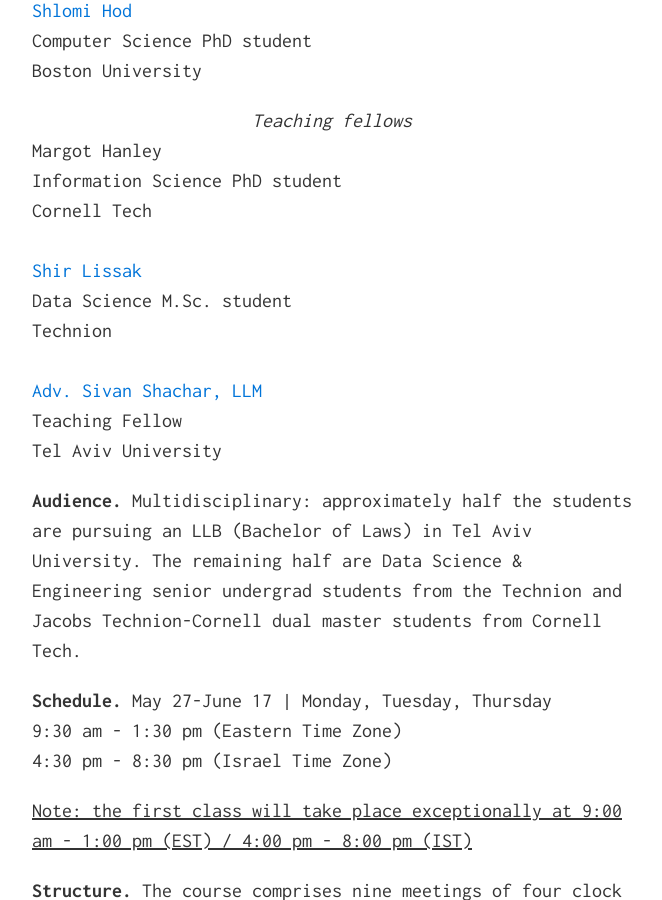
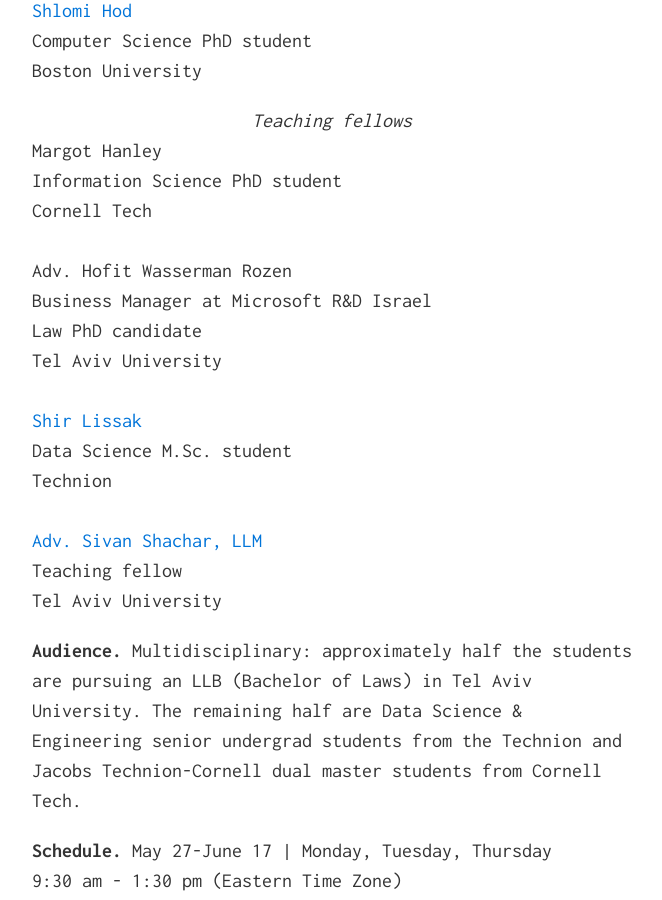
Before and after one commit to ResponsiblyAI/learn, a Jekyll site: the page built from index.md, in a window 1280 px wide and 900 px high, scrolled down 2266 px. Shown: the whole window, without its empty margins (308-970 px from the left). Built offline with Jekyll 4.4.1, drawn with Linux system fonts in a browser that asks for light colours; nearby versions of some CDN libraries.

Commit message:
add hofit

```diff
--- a/index.md
+++ b/index.md
@@ -57,13 +57,18 @@
 Information Science PhD student
 Cornell Tech
 <br/><br/>
+Adv. Hofit Wasserman Rozen
+Business Manager at Microsoft R&D Israel
+Law PhD candidate
+Tel Aviv University
+<br/><br/>
 <a href="https://www.linkedin.com/in/shir-lissak-012174166/">Shir Lissak</a>
 Data Science M.Sc. student
 Technion
 <br/><br/>
 <a href="https://www.linkedin.com/in/sivan-shachar-1389801ba/
 ">Adv. Sivan Shachar, LLM</a>
-Teaching Fellow
+Teaching fellow
 Tel Aviv University
 
 
```
